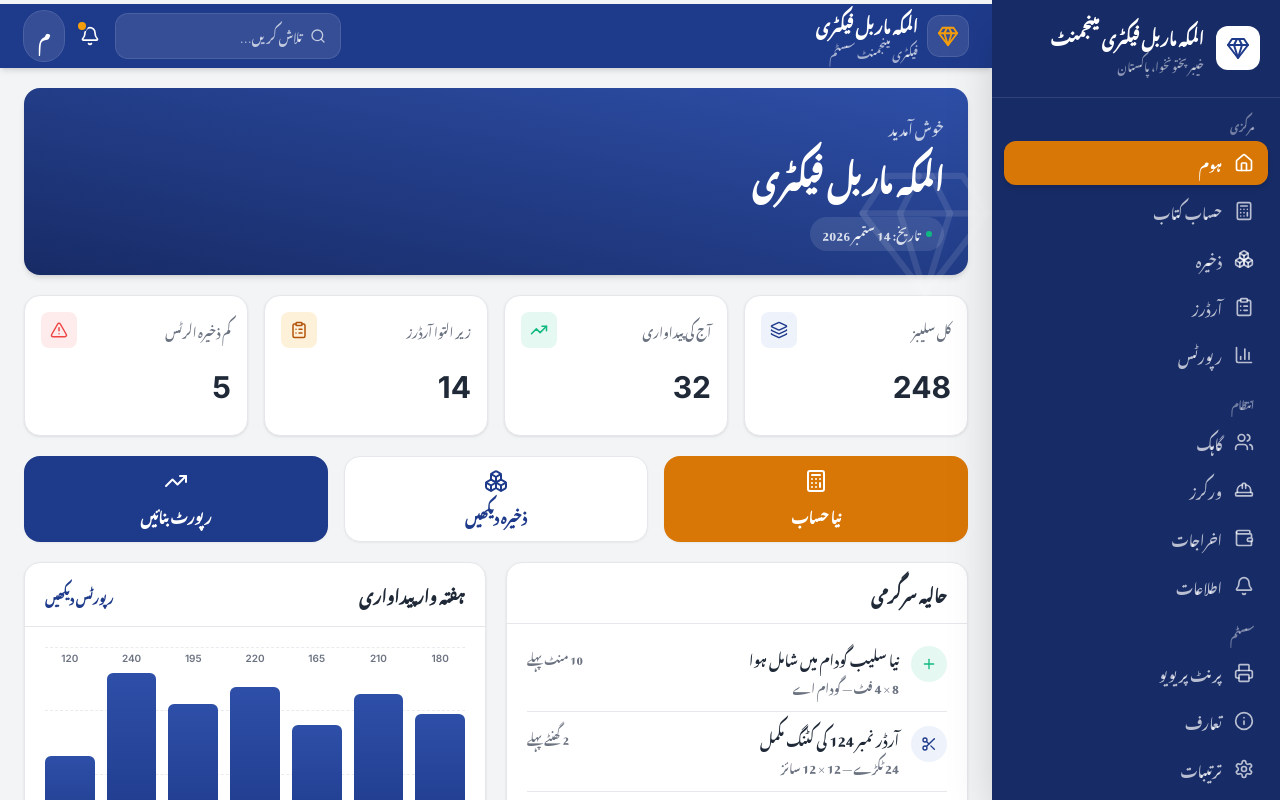
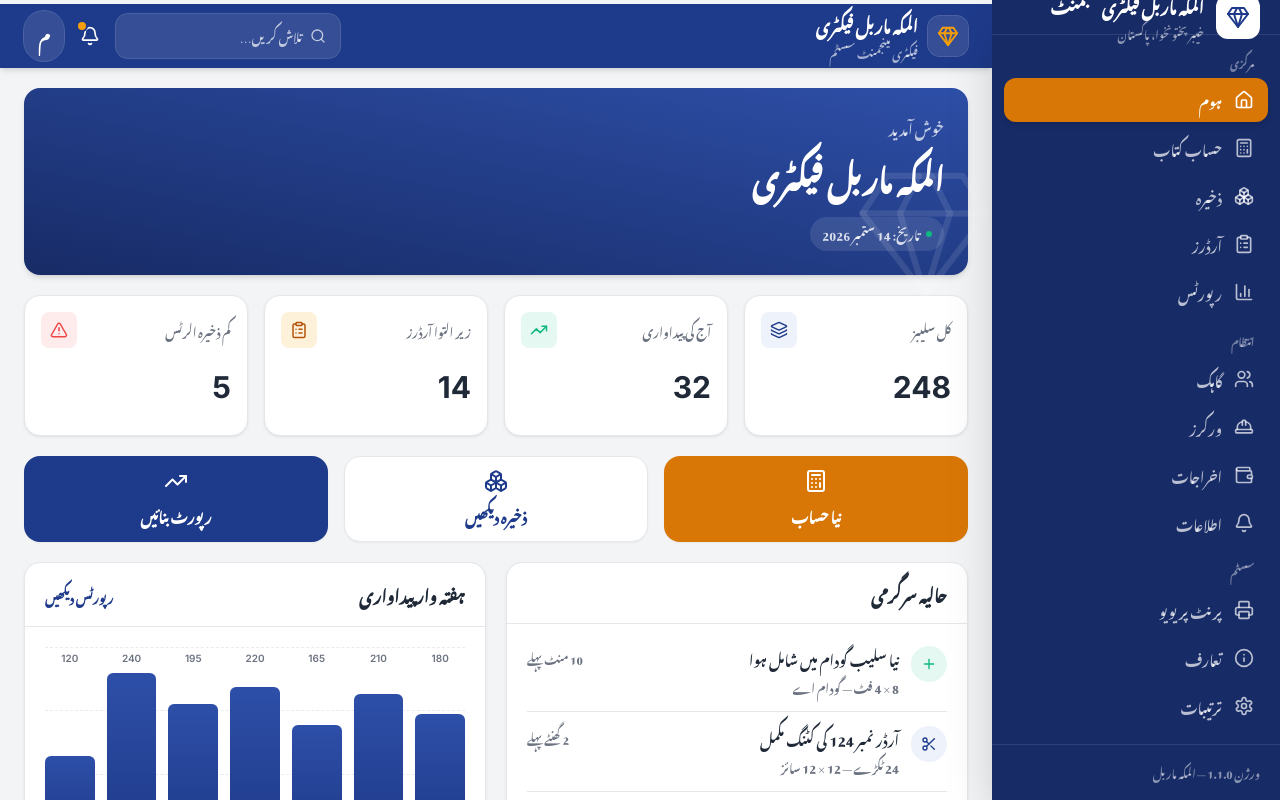
Before and after one commit to nadeemkmohmand-ops/marble, a React (Vite) app: page / in a window 1280 px wide. Shown: the top 800 px of the page. Built offline with nearby package versions, Linux system fonts and the light colour scheme; a web font is replaced by a local one.

Commit message:
Refactor Sidebar component for improved layout

```diff
--- a/src/components/Layout/Sidebar.jsx
+++ b/src/components/Layout/Sidebar.jsx
@@ -79,14 +79,14 @@ export default function Sidebar() {
         }`}
         aria-label={t('common.menu')}
       >
-        {/* brand */}
-        <div className="flex items-center gap-3 border-b border-white/10 px-5 py-5">
+        {/* brand — no truncate / no leading-tight: Nastaliq Urdu must not clip */}
+        <div className="urdu-clip-safe flex items-center gap-3 border-b border-white/10 px-5">
           <span className="grid h-11 w-11 shrink-0 place-items-center rounded-xl bg-white">
             <Gem size={24} className="text-primary" />
           </span>
-          <div className="min-w-0 flex-1 leading-tight">
-            <p className="truncate text-base font-bold">{t('appName')}</p>
-            <p className="truncate text-[11px] text-white/50">{t('location')}</p>
+          <div className="min-w-0 flex-1">
+            <p className="text-base font-bold">{t('appName')}</p>
+            <p className="text-[11px] text-white/50">{t('location')}</p>
           </div>
           <button
             type="button"
@@ -120,7 +120,7 @@ export default function Sidebar() {
                     }
                   >
                     <Icon size={20} className="shrink-0" />
-                    <span className="truncate">{label}</span>
+                    <span>{label}</span>
                   </NavLink>
                 ))}
               </div>
```
